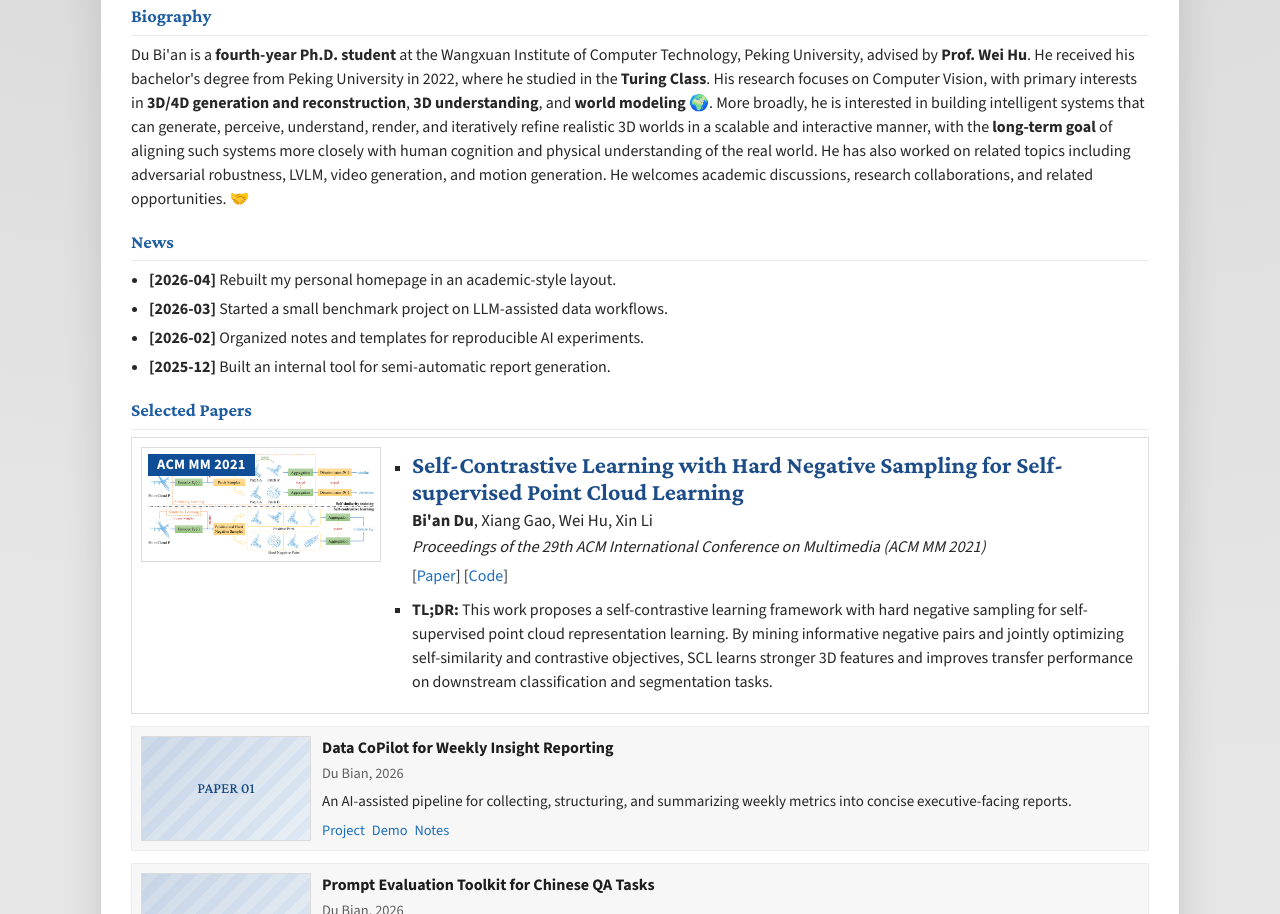
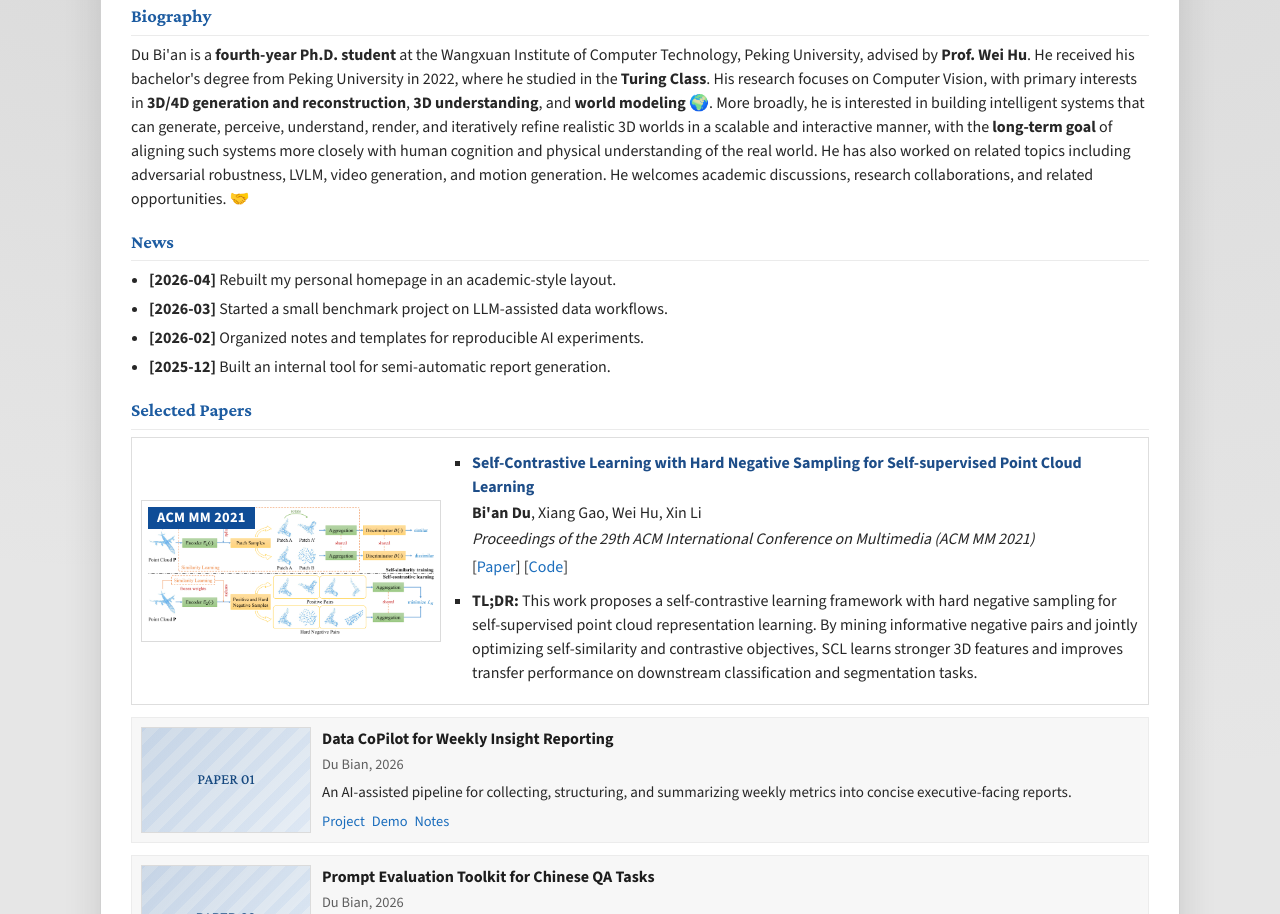
Before and after one commit to pkudba/pkudba.github.io, a plain HTML site: page index.html in a window 1280 px wide. Shown: the part 373-1287 px from the top of the page. Drawn offline with nearby package versions, Linux system fonts and the light colour scheme.

Commit message:
style: normalize selected paper typography and rebalance layout

```diff
--- a/index.html
+++ b/index.html
@@ -221,10 +221,10 @@
       }
 
       .paper-feature {
-        grid-template-columns: 240px 1fr;
+        grid-template-columns: 300px 1fr;
         background: #fff;
         border-color: #dedede;
-        align-items: start;
+        align-items: center;
       }
 
       .paper-thumb-wrap {
@@ -264,23 +264,25 @@
 
       .paper-points li {
         margin: 4px 0 10px;
+        font-size: 1rem;
       }
 
       .paper-title {
         margin: 0 0 2px;
-        font-size: 1.5rem;
-        line-height: 1.15;
+        font-size: 1rem;
+        line-height: 1.5;
         color: #1d4d88;
-        font-family: "Crimson Pro", serif;
+        font-family: inherit;
+        font-weight: 700;
       }
 
       .paper-authors {
-        font-size: 1.05rem;
+        font-size: 1rem;
       }
 
       .paper-venue {
         margin-top: 2px;
-        font-size: 1.02rem;
+        font-size: 1rem;
       }
 
       .paper-links {
```
